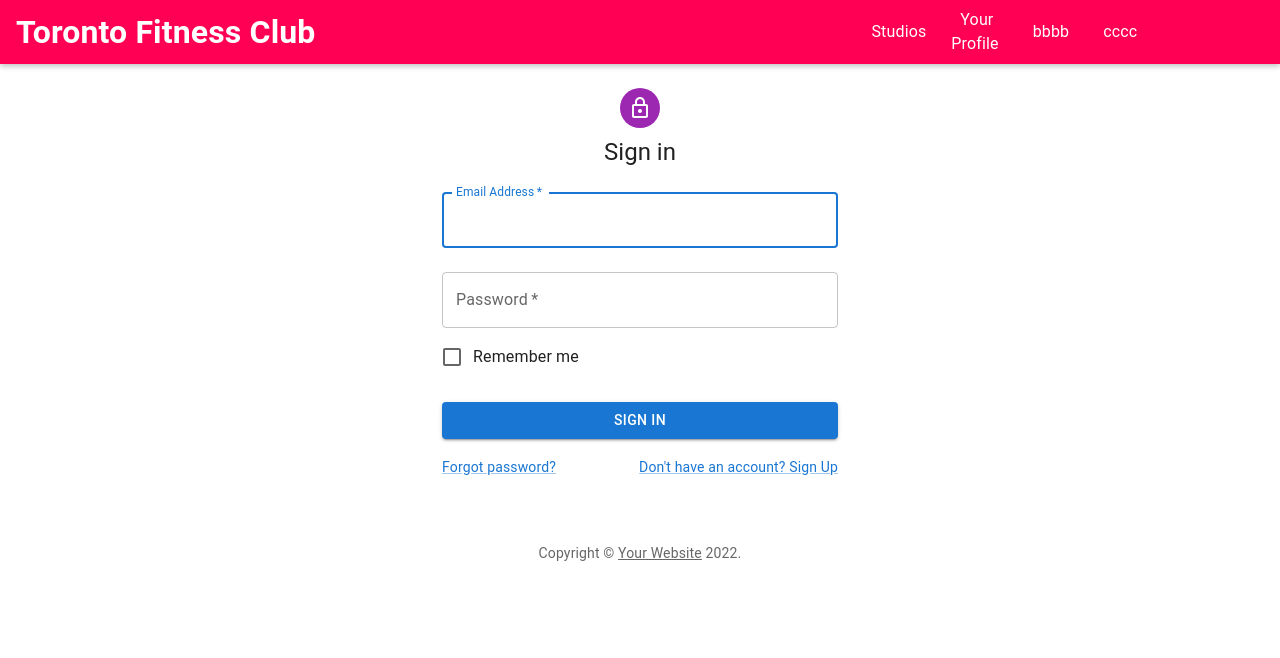
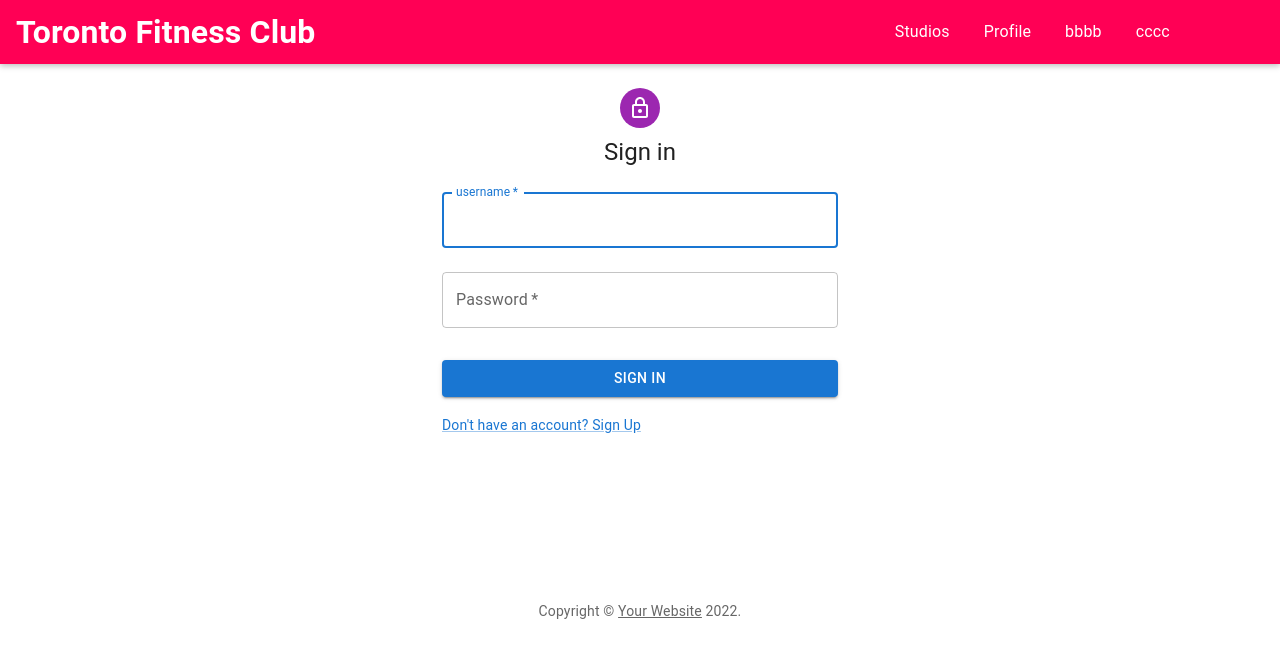
Before and after one commit to Ratbuyer/CSC309-project, a React (Create React App) app in the folder PF/frontend/: page /signin in a window 1280 px wide. Shown: the top 658 px of the page. Built offline with nearby package versions, Linux system fonts and the light colour scheme.

Commit message:
add signin page

```diff
--- a/PF/frontend/src/App.js
+++ b/PF/frontend/src/App.js
@@ -1,9 +1,14 @@
 import './App.css';
 import {BrowserRouter,Routes, Route} from 'react-router-dom';
-import MainPage from './components/mainPage';
 import Studios from './components/Studios';
 import MainNavigation from './components/Navigation/MainNavigation';
 import SignIn from './components/Account/SignIn';
+
+
+const MainPage = () => {
+  return <h2>Main Page</h2>
+};
+
 
 function App() {
   let routes = ( <Routes>
@@ -11,8 +16,6 @@ function App() {
         <Route path="/studios" element={<Studios />}></Route>
         <Route path="/signin" element={<SignIn />}></Route>
       </Routes>)
-
-
 
   return (<BrowserRouter>
     <MainNavigation />
--- a/PF/frontend/src/components/Account/SignIn.js
+++ b/PF/frontend/src/components/Account/SignIn.js
@@ -12,6 +12,8 @@ import LockOutlinedIcon from '@mui/icons-material/LockOutlined';
 import Typography from '@mui/material/Typography';
 import Container from '@mui/material/Container';
 import { createTheme, ThemeProvider } from '@mui/material/styles';
+
+import {useState, useEffect} from "react";
 
 function Copyright(props) {
   return (
@@ -30,12 +32,20 @@ const theme = createTheme();
 
 export default function SignIn() {
 
+  const [error, setError] = useState('');
+
+  useEffect(() => {
+
+  }, [error])
+
+
   const handleSubmit = (event) => {
+    event.preventDefault();
     const data = new FormData(event.currentTarget);
     fetch('http://localhost:8000/accounts/login/', {
       method: 'POST', body: data,
-    }).then(response => console.log(response))
-      .catch(response => console.log(response))
+    }).then(response => response.json())
+      .then(json => setError(json.detail))
 
   };
 
@@ -57,15 +67,15 @@ export default function SignIn() {
           <Typography component="h1" variant="h5">
             Sign in
           </Typography>
-          <Box component="form" onSubmit={handleSubmit} noValidate sx={{ mt: 1 }}>
+          <Box component="form" onSubmit={handleSubmit} sx={{ mt: 1 }}>
             <TextField
               margin="normal"
               required
               fullWidth
-              id="email"
-              label="Email Address"
-              name="email"
-              autoComplete="email"
+              id="username"
+              label="username"
+              name="username"
+              autoComplete="username"
               autoFocus
             />
             <TextField
@@ -78,10 +88,6 @@ export default function SignIn() {
               id="password"
               autoComplete="current-password"
             />
-            <FormControlLabel
-              control={<Checkbox value="remember" color="primary" />}
-              label="Remember me"
-            />
             <Button
               type="submit"
               fullWidth
@@ -91,11 +97,6 @@ export default function SignIn() {
               Sign In
             </Button>
             <Grid container>
-              <Grid item xs>
-                <Link href="#" variant="body2">
-                  Forgot password?
-                </Link>
-              </Grid>
               <Grid item>
                 <Link href="#" variant="body2">
                   {"Don't have an account? Sign Up"}
@@ -103,6 +104,7 @@ export default function SignIn() {
               </Grid>
             </Grid>
           </Box>
+          <div style={{color: 'red', margin: 50}}> {error} </div>
         </Box>
         <Copyright sx={{ mt: 8, mb: 4 }} />
       </Container>
--- a/PF/frontend/src/components/Navigation/NavLinks.js
+++ b/PF/frontend/src/components/Navigation/NavLinks.js
@@ -9,7 +9,7 @@ const NavLinks = props => {
       <NavLink to="/studios" exact>Studios</NavLink>
     </li>
     <li>
-      <NavLink to="/accounts">Your Profile</NavLink>
+      <NavLink to="/accounts">Profile</NavLink>
     </li>
     <li>
       <NavLink to="/bbbb">bbbb</NavLink>
--- a/PF/frontend/src/components/mainPage.js
+++ /dev/null
@@ -1,8 +0,0 @@
-
-import React from "react";
-
-const MainPage = () => {
-    return <h2>Main Page</h2>
-};
-
-export default MainPage;
```
Also changed, not shown: PF/frontend/src/components/Account/Profile.js (added), 1 other file (tests, documents, lock files or other folders).
